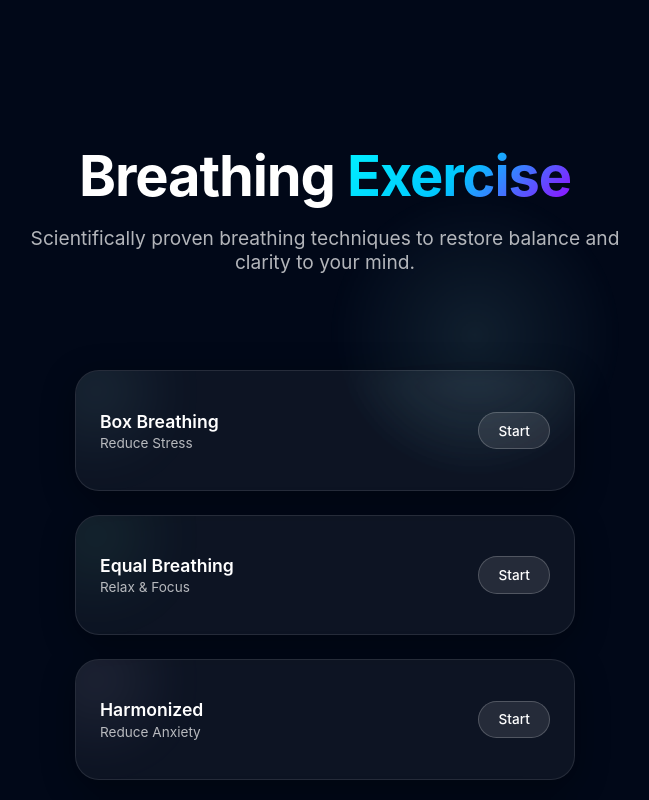
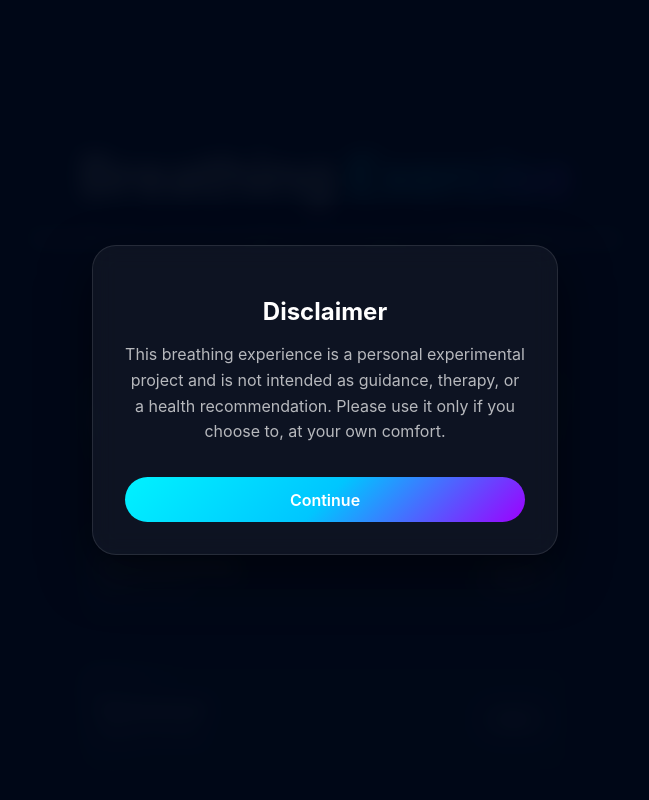
Before and after one commit to sajinphilip91/aura-flow, a React (Vite) app: page / in a window 1280 px wide. Shown: the top 800 px of the page, without its empty margins (315-964 px from the left). Built offline with nearby package versions, Linux system fonts and the light colour scheme.

Commit message:
Add disclaimer modal

```diff
--- a/src/App.jsx
+++ b/src/App.jsx
@@ -1,11 +1,25 @@
-import { useState } from 'react'
+import { useState, useEffect } from 'react'
 import './index.css'
 import LandingPage from './components/LandingPage'
 import ExerciseSession from './components/ExerciseSession'
+import DisclaimerModal from './components/DisclaimerModal'
 
 function App() {
   const [currentView, setCurrentView] = useState('landing'); // 'landing' | 'session'
   const [selectedExercise, setSelectedExercise] = useState(null);
+  const [showDisclaimer, setShowDisclaimer] = useState(true);
+
+  useEffect(() => {
+    const hasSeen = localStorage.getItem('hasSeenDisclaimer');
+    if (hasSeen) {
+      setShowDisclaimer(false);
+    }
+  }, []);
+
+  const handleDisclaimerContinue = () => {
+    localStorage.setItem('hasSeenDisclaimer', 'true');
+    setShowDisclaimer(false);
+  };
 
   const handleSelectExercise = (exercise) => {
     setSelectedExercise(exercise);
@@ -19,6 +33,10 @@ function App() {
 
   return (
     <div className="app-container">
+      {showDisclaimer && (
+        <DisclaimerModal onContinue={handleDisclaimerContinue} />
+      )}
+
       {currentView === 'landing' && (
         <LandingPage onSelectExercise={handleSelectExercise} />
       )}
--- /dev/null
+++ b/src/components/DisclaimerModal.jsx
@@ -0,0 +1,65 @@
+import React from 'react';
+
+const DisclaimerModal = ({ onContinue }) => {
+    return (
+        <div style={{
+            position: 'fixed',
+            top: 0, left: 0, right: 0, bottom: 0,
+            background: 'rgba(1, 8, 24, 0.95)',
+            backdropFilter: 'blur(10px)',
+            zIndex: 200,
+            display: 'flex',
+            alignItems: 'center',
+            justifyContent: 'center',
+            padding: '2rem'
+        }}>
+            <div className="glass-panel" style={{
+                maxWidth: '400px',
+                width: '100%',
+                padding: '2rem',
+                textAlign: 'center',
+                borderRadius: '24px',
+                border: '1px solid var(--glass-border)',
+                background: 'var(--glass-bg)',
+                boxShadow: '0 20px 50px rgba(0,0,0,0.5)'
+            }}>
+                <h2 style={{
+                    fontSize: '1.5rem',
+                    marginBottom: '1rem',
+                    color: 'var(--color-text)'
+                }}>Disclaimer</h2>
+
+                <p style={{
+                    fontSize: '1rem',
+                    lineHeight: '1.6',
+                    color: 'var(--color-text-secondary)',
+                    marginBottom: '2rem'
+                }}>
+                    This breathing experience is a personal experimental project and is not intended as guidance, therapy, or a health recommendation. Please use it only if you choose to, at your own comfort.
+                </p>
+
+                <button
+                    onClick={onContinue}
+                    style={{
+                        padding: '0.8rem 2rem',
+                        fontSize: '1rem',
+                        fontWeight: 600,
+                        borderRadius: '50px',
+                        border: 'none',
+                        background: 'linear-gradient(135deg, #00f2ff 0%, #00c6ff 50%, #9d00ff 100%)',
+                        color: 'white',
+                        cursor: 'pointer',
+                        transition: 'transform 0.2s, opacity 0.2s',
+                        width: '100%'
+                    }}
+                    onMouseEnter={(e) => e.target.style.opacity = '0.9'}
+                    onMouseLeave={(e) => e.target.style.opacity = '1'}
+                >
+                    Continue
+                </button>
+            </div>
+        </div>
+    );
+};
+
+export default DisclaimerModal;
```
